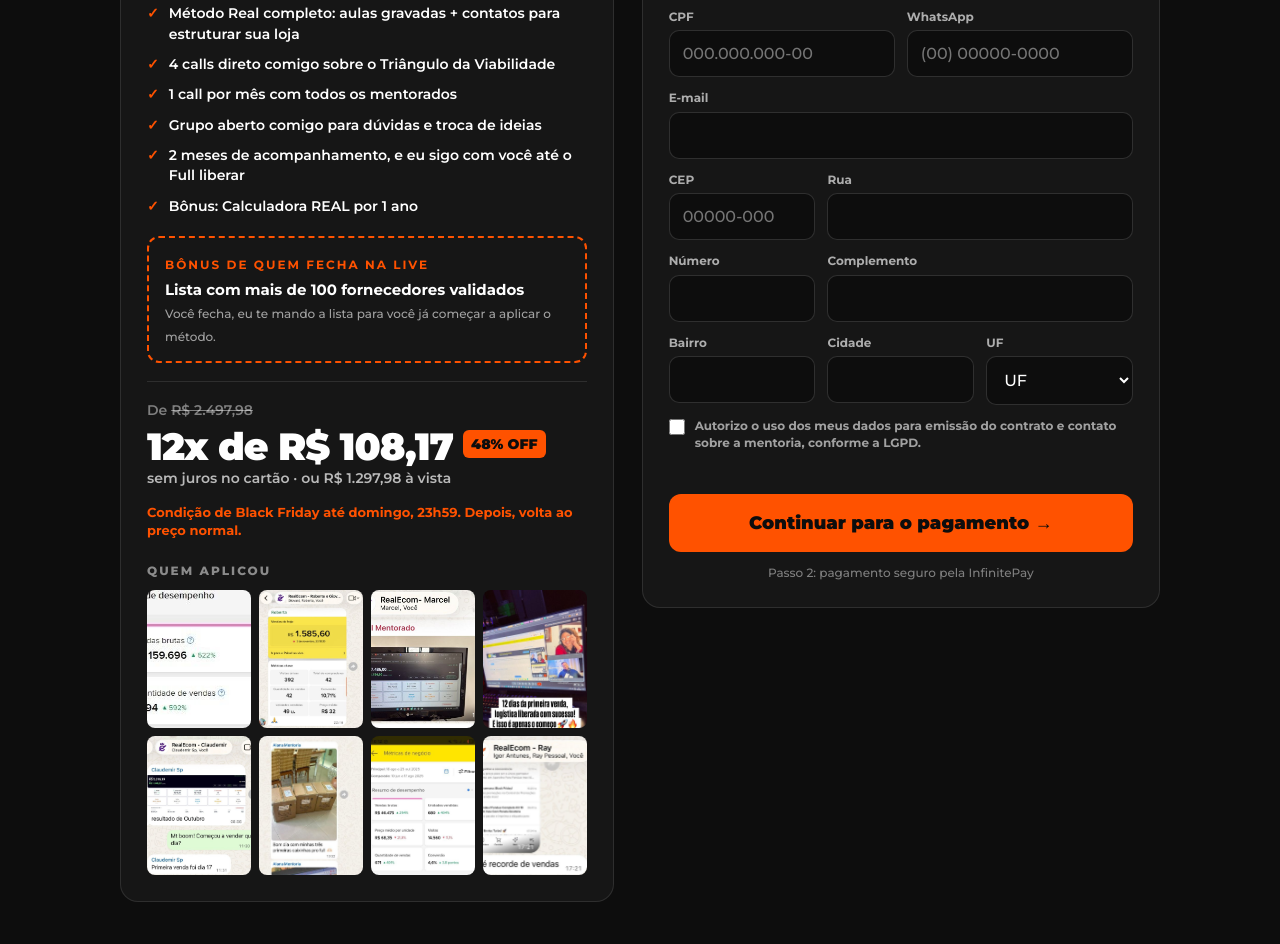
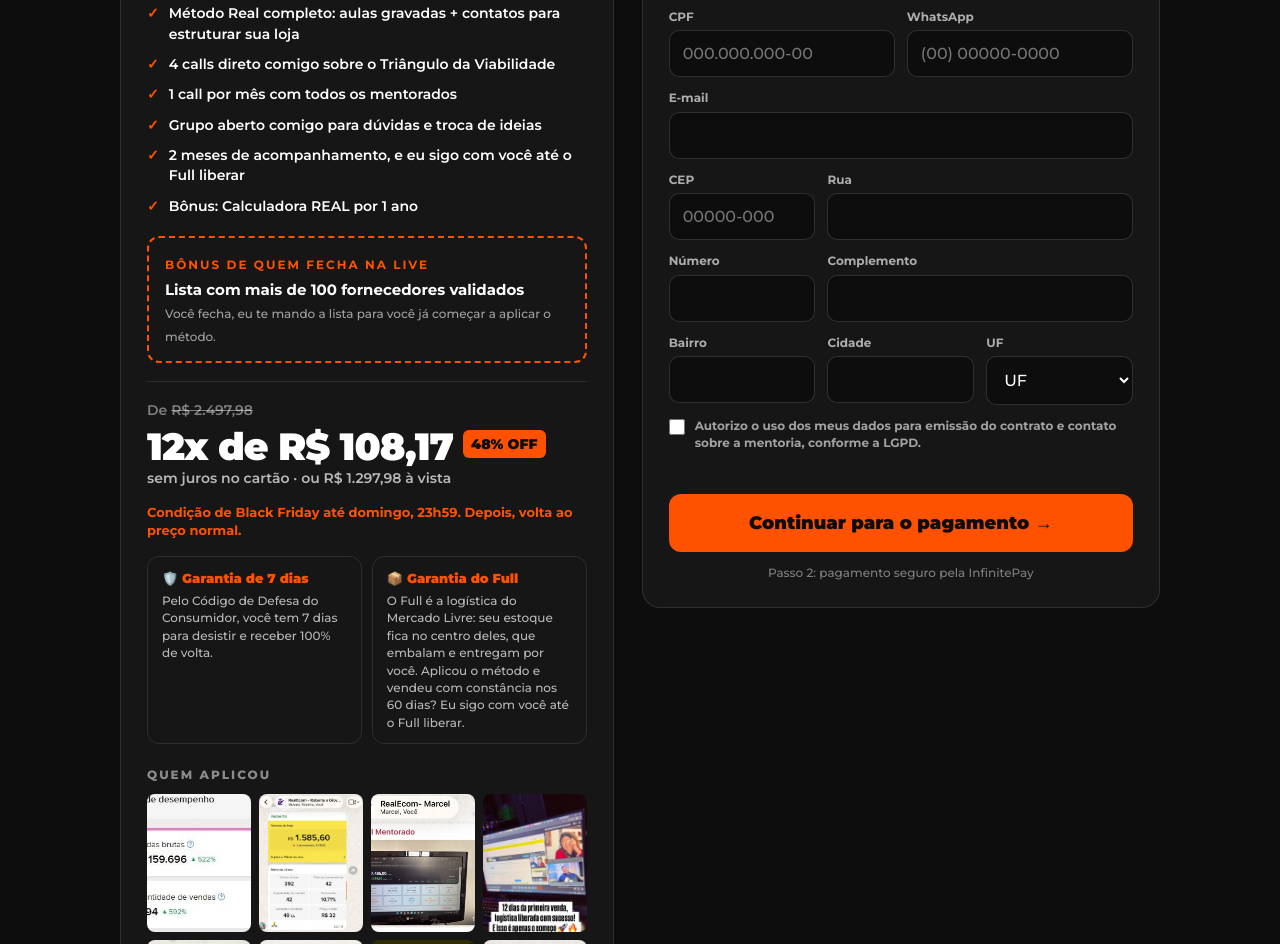
Before and after one commit to ollmestorerj/realecom-page, a plain HTML site: page acelerador/index.html in a window 1280 px wide. Shown: the part 293-1237 px from the top of the page. Drawn offline with Linux system fonts and the light colour scheme.

Commit message:
Checkout: adiciona garantia de 7 dias e garantia do Full
Co-Authored-By: Claude Opus 5.5 <noreply@anthropic.com>
Claude-Session: https://claude.ai/code/session_01RgoGN92K7dTkkLVGT6Edkj

```diff
--- a/acelerador/index.html
+++ b/acelerador/index.html
@@ -64,6 +64,11 @@
     .resumo.aberto ul { display:grid; }
     .toggle { display:inline-block; }
   }
+  .gar { display:grid; grid-template-columns:1fr 1fr; gap:10px; margin-top:16px; }
+  .gar div { border:1px solid var(--line); border-radius:12px; padding:12px 14px; }
+  .gar b { display:block; color:var(--o); font-size:13px; font-weight:900; margin-bottom:4px; }
+  .gar p { font-size:12px; color:rgba(255,255,255,.7); }
+  @media (max-width:480px) { .gar { grid-template-columns:1fr; } }
 </style>
 </head>
 <body>
@@ -96,6 +101,10 @@
       <div class="row"><span class="parc">12x de R$ <span data-parcela>108,17</span></span><span class="off">48% OFF</span></div>
       <div class="vista">sem juros no cartão · ou R$ <span data-preco>1.297,98</span> à vista</div>
       <div class="prazo">Condição de Black Friday até domingo, 23h59. Depois, volta ao preço normal.</div>
+    </div>
+    <div class="gar">
+      <div><b>🛡️ Garantia de 7 dias</b><p>Pelo Código de Defesa do Consumidor, você tem 7 dias para desistir e receber 100% de volta.</p></div>
+      <div><b>📦 Garantia do Full</b><p>O Full é a logística do Mercado Livre: seu estoque fica no centro deles, que embalam e entregam por você. Aplicou o método e vendeu com constância nos 60 dias? Eu sigo com você até o Full liberar.</p></div>
     </div>
     <div class="prints-t">QUEM APLICOU</div>
     <div class="prints">
```
